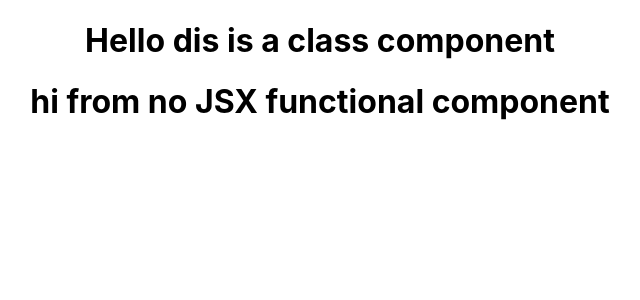
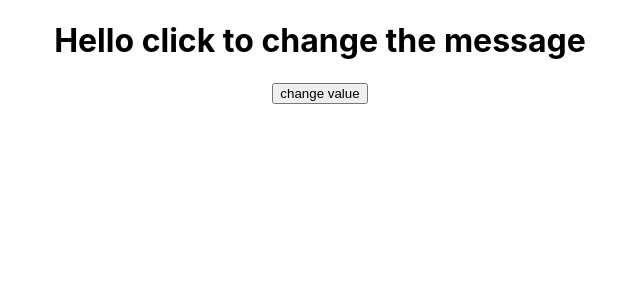
Before and after one commit to jsalazare/fun-with-react, a React (Create React App) app: page / in a window 1280 px wide. Shown: the top 300 px of the page, without its empty margins (320-960 px from the left). Built offline with nearby package versions, Linux system fonts and the light colour scheme.

Commit message:
state components

```diff
--- a/src/App.js
+++ b/src/App.js
@@ -3,14 +3,17 @@ import './App.css';
 import Greet from './components/Greet';
 import MyClass from './components/ClassComponent'
 import NoJsx from './components/NoJSX'
+import MyElement from './components/MyElement';
+import ErrorBoundary from './components/ErrorBoundary';
+import StateComponent from './components/StateComponent';
 
 function App() {
   return (
     <div className="App">
       {/*<Greet></Greet>*/}
-      <MyClass></MyClass>
-      <NoJsx></NoJsx>
-
+      {/*<MyClass></MyClass>*/}
+      {/*<NoJsx></NoJsx>*/}
+      <StateComponent></StateComponent>
 
     </div>
   );
--- /dev/null
+++ b/src/components/StateComponent.js
@@ -0,0 +1,32 @@
+import React, {Component} from 'react'
+
+class StateComponent extends Component {
+    constructor(){
+        super()
+        this.state = {
+            message: 'Hello click to change the message'
+        }
+    }
+
+    changeMessage() {
+        this.setState(
+            {
+                message: 'Hello message changed'
+            }
+        )
+    }
+
+    render(){
+        return (
+            <div>
+                <h1>{this.state.message}</h1>
+                <p>
+                    <button onClick={() => this.changeMessage()}>change value</button>
+                </p>
+            </div>
+        )
+    }
+}
+
+
+export default StateComponent
```
